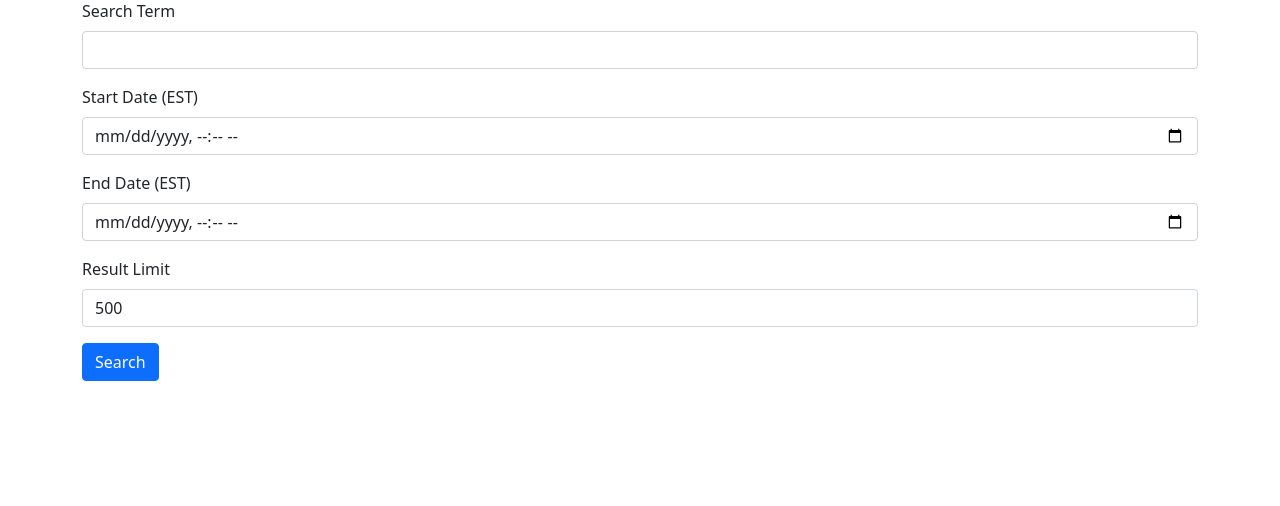
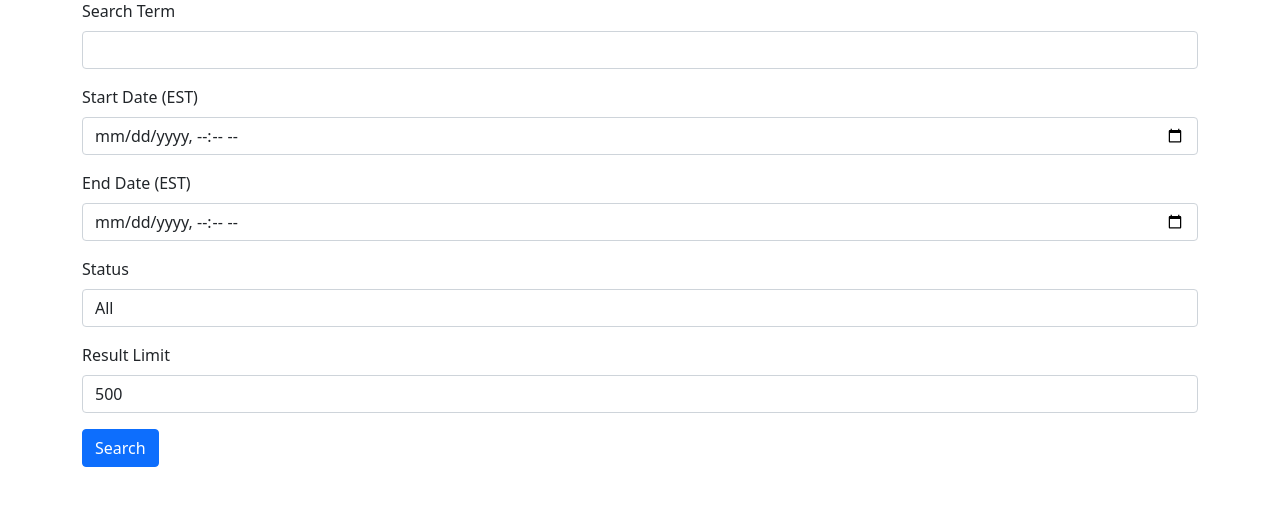
Before and after one commit to paramraghavan/aws-one-view, a Flask app: page / in a window 1280 px wide. Shown: the part 95-601 px from the top of the page. Run offline with Flask 2, Linux system fonts and the light colour scheme.

Commit message:
added status dropdown

```diff
--- a/projects/ssm-and-cloudwatchlogs/templates/index.html
+++ b/projects/ssm-and-cloudwatchlogs/templates/index.html
@@ -1,4 +1,3 @@
-<!DOCTYPE html>
 <html>
 <head>
     <title>SSM Command Search</title>
@@ -20,6 +19,17 @@
             <div class="mb-3">
                 <label for="end_date" class="form-label">End Date (EST)</label>
                 <input type="datetime-local" class="form-control" id="end_date" name="end_date" required>
+            </div>
+            <div class="mb-3">
+                <label for="status" class="form-label">Status</label>
+                <select class="form-control" id="status" name="status">
+                    <option value="">All</option>
+                    <option value="Success">Success</option>
+                    <option value="Failed">Failed</option>
+                    <option value="InProgress">InProgress</option>
+                    <option value="TimedOut">TimedOut</option>
+                    <option value="Cancelled">Cancelled</option>
+                </select>
             </div>
             <div class="mb-3">
                 <label for="result_limit" class="form-label">Result Limit</label>
```
